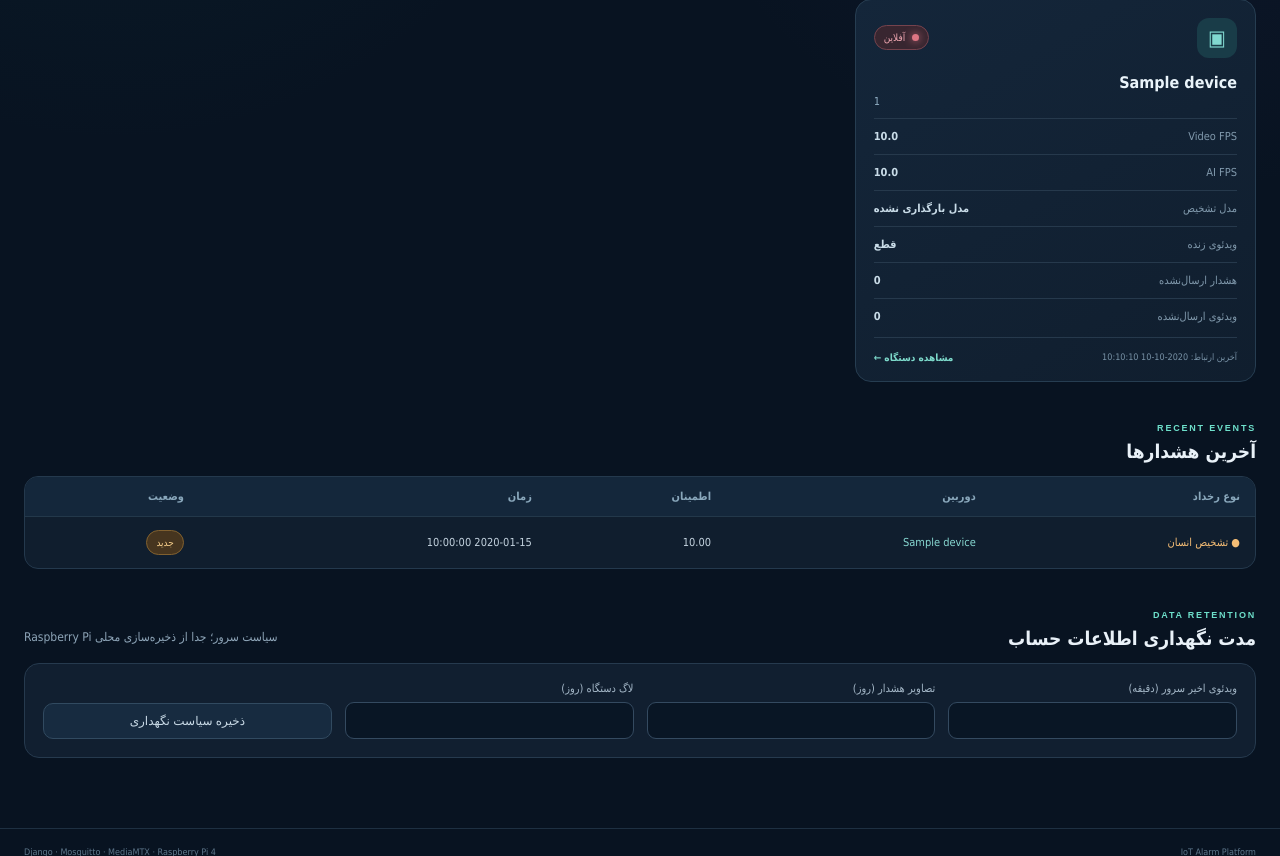
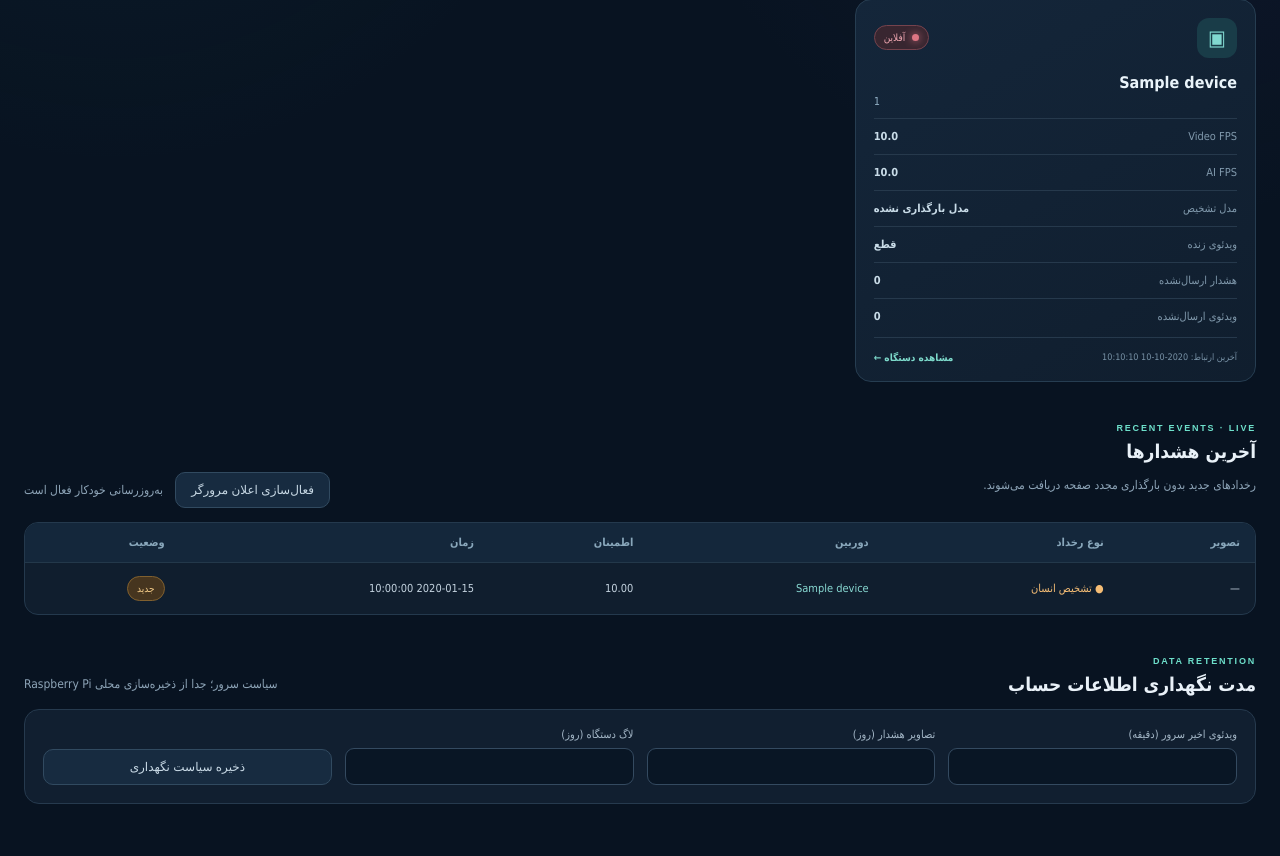
Before and after one commit to nima-salamat/mqtt-iot-edge-cloud, a Django app: template dashboard/templates/dashboard/home.html in a window 1280 px wide. Shown: the part 503-1359 px from the top of the page. Run offline with Django 5.2, Linux system fonts and the light colour scheme; the template is opened without the code that fills it: most values are stand-ins (such as "Sample title", 1, 10 or a date in 2020); data that the repository does not hold is empty.

Commit message:
Show new dashboard alert photos without full page reload

```diff
--- a/dashboard/templates/dashboard/home.html
+++ b/dashboard/templates/dashboard/home.html
@@ -32,12 +32,22 @@
     {% endfor %}
   </div>
 </section>
-<section class="section">
-  <div class="section-heading"><div><span class="eyebrow">RECENT EVENTS</span><h2>آخرین هشدارها</h2></div></div>
-  <div class="table-wrap"><table><thead><tr><th>نوع رخداد</th><th>دوربین</th><th>اطمینان</th><th>زمان</th><th>وضعیت</th></tr></thead><tbody id="recent-alarm-body">
+<section class="section" data-live-alerts data-alarm-cursor="{{ alarm_cursor }}">
+  <div class="section-heading">
+    <div><span class="eyebrow">RECENT EVENTS · LIVE</span><h2>آخرین هشدارها</h2><p class="muted">رخدادهای جدید بدون بارگذاری مجدد صفحه دریافت می‌شوند.</p></div>
+    <div class="inline-actions"><button class="btn secondary" id="enable-alert-notifications" type="button">فعال‌سازی اعلان مرورگر</button><span class="muted" id="alert-notification-status" aria-live="polite">به‌روزرسانی خودکار فعال است</span></div>
+  </div>
+  <div class="table-wrap"><table><thead><tr><th>تصویر</th><th>نوع رخداد</th><th>دوربین</th><th>اطمینان</th><th>زمان</th><th>وضعیت</th></tr></thead><tbody id="recent-alarm-body">
     {% for alarm in recent_alarms %}
-      <tr><td><span class="event-type">● تشخیص انسان</span></td><td><a href="{% url 'dashboard:device-detail' alarm.device.device_id %}">{{ alarm.device.name }}</a></td><td>{{ alarm.confidence|floatformat:2 }}</td><td>{{ alarm.detected_at|date:"Y-m-d H:i:s" }}</td><td>{% if alarm.acknowledged %}<span class="state online">بررسی‌شده</span>{% else %}<span class="state warning">جدید</span>{% endif %}</td></tr>
-    {% empty %}<tr><td colspan="5" class="empty">هنوز هشداری ثبت نشده است.</td></tr>{% endfor %}
+      <tr data-alarm-id="{{ alarm.pk }}">
+        <td class="alarm-image-cell">{% if alarm.snapshot %}<a href="{% url 'dashboard:alarm-image' alarm.pk %}" target="_blank" rel="noopener"><img class="alarm-thumb" src="{% url 'dashboard:alarm-image' alarm.pk %}" alt="تصویر هشدار" loading="lazy" decoding="async"></a>{% else %}—{% endif %}</td>
+        <td><span class="event-type">● تشخیص انسان</span></td>
+        <td><a href="{% url 'dashboard:device-detail' alarm.device.device_id %}">{{ alarm.device.name }}</a></td>
+        <td>{{ alarm.confidence|floatformat:2 }}</td>
+        <td>{{ alarm.detected_at|date:"Y-m-d H:i:s" }}</td>
+        <td>{% if alarm.acknowledged %}<span class="state online">بررسی‌شده</span>{% else %}<span class="state warning">جدید</span>{% endif %}</td>
+      </tr>
+    {% empty %}<tr><td colspan="6" class="empty">هنوز هشداری ثبت نشده است.</td></tr>{% endfor %}
   </tbody></table></div>
 </section>
 <section class="section">
@@ -133,10 +143,9 @@ async function refreshOverview(){
     const response=await fetch('/api/dashboard/overview/',{cache:'no-store'});
     if(!response.ok)return;
     const data=await response.json();
-    const devices=data.devices||[], alarms=data.alarms||[];
+    const devices=data.devices||[];
     document.getElementById('device-count').textContent=devices.length;
     document.getElementById('online-count').textContent=devices.filter(item=>item.is_online).length;
-    document.getElementById('alarm-count').textContent=alarms.length;
     for(const device of devices){
       const card=document.querySelector('.device-card[data-device-id="'+device.device_id+'"]');
       if(!card)continue;
@@ -156,24 +165,6 @@ async function refreshOverview(){
       set('.pending-videos',device.pending_video_segments||0);
       set('.last-heartbeat',device.last_heartbeat?new Date(device.last_heartbeat).toLocaleString('fa-IR'):'هنوز دریافت نشده');
     }
-    const body=document.getElementById('recent-alarm-body');
-    body.replaceChildren();
-    if(!alarms.length){
-      const row=document.createElement('tr'),cell=document.createElement('td');
-      cell.colSpan=5;cell.className='empty';cell.textContent='هنوز هشداری ثبت نشده است.';
-      row.append(cell);body.append(row);return;
-    }
-    for(const alarm of alarms){
-      const row=document.createElement('tr');
-      const eventCell=document.createElement('td');eventCell.textContent='● تشخیص انسان';eventCell.className='event-type';
-      const deviceCell=document.createElement('td'),link=document.createElement('a');
-      link.href='/devices/'+encodeURIComponent(alarm.device_id)+'/';link.textContent=alarm.device_name;deviceCell.append(link);
-      const confidence=document.createElement('td');confidence.textContent=Number(alarm.confidence).toFixed(2);
-      const time=document.createElement('td');time.textContent=new Date(alarm.detected_at).toLocaleString('fa-IR');
-      const stateCell=document.createElement('td'),state=document.createElement('span');
-      state.className='state '+(alarm.acknowledged?'online':'warning');state.textContent=alarm.acknowledged?'بررسی‌شده':'جدید';
-      stateCell.append(state);row.append(eventCell,deviceCell,confidence,time,stateCell);body.append(row);
-    }
   }catch(error){console.warn('Dashboard refresh failed',error);}
 }
 setInterval(refreshOverview,15000);
```
